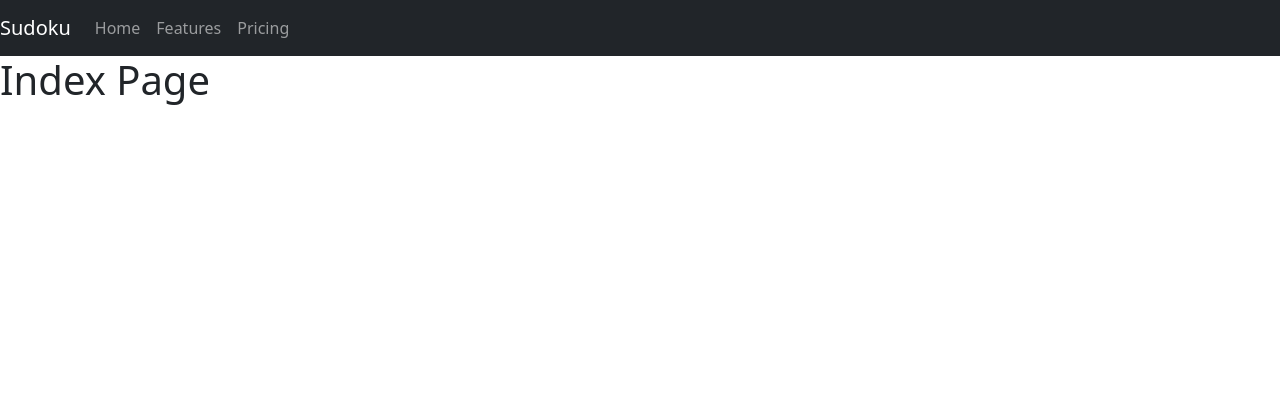
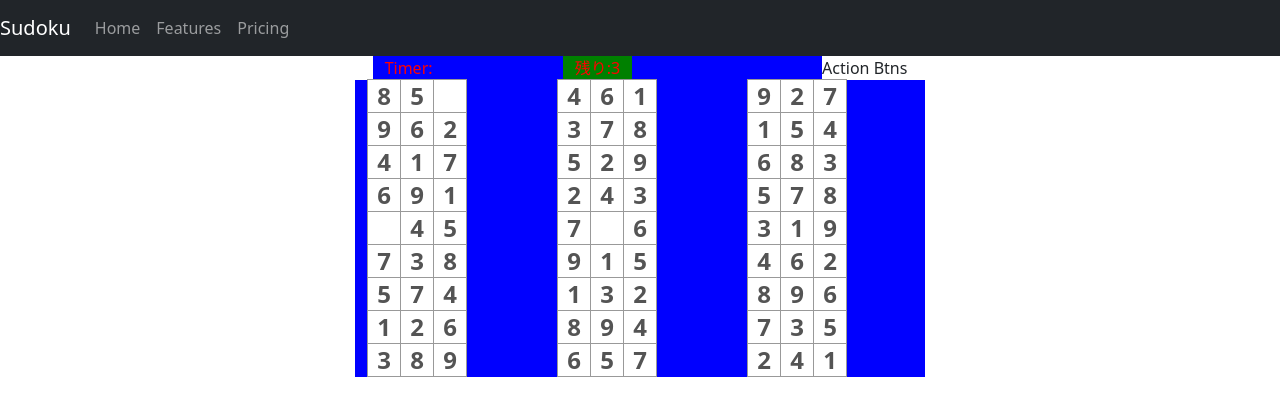
Before and after one commit to 8PCWM47BP34E4PBZ/sudoku, a Next.js app: page / in a window 1280 px wide. Shown: the top 416 px of the page. Built offline with nearby package versions, Linux system fonts and the light colour scheme.

Commit message:
implement hard code sudoku

```diff
--- /dev/null
+++ b/components/box.tsx
@@ -0,0 +1,57 @@
+import { Square } from "./square";
+
+type BoxProps = {
+  id: number;
+  numbers: [
+    number?,
+    number?,
+    number?,
+    number?,
+    number?,
+    number?,
+    number?,
+    number?,
+    number?
+  ];
+  answers: [
+    number,
+    number,
+    number,
+    number,
+    number,
+    number,
+    number,
+    number,
+    number
+  ];
+};
+
+export const Box = (props: BoxProps) => {
+  return (
+    <>
+      <div
+        className="col col-lg-2"
+        style={{
+          color: "red",
+          backgroundColor: "blue",
+        }}
+      >
+        <div className="board-row">
+          <Square number={props.numbers[0]} answer={props.answers[0]} />
+          <Square number={props.numbers[1]} answer={props.answers[1]} />
+          <Square number={props.numbers[2]} answer={props.answers[2]} />
+        </div>
+        <div className="board-row">
+          <Square number={props.numbers[3]} answer={props.answers[3]} />
+          <Square number={props.numbers[4]} answer={props.answers[4]} />
+          <Square number={props.numbers[5]} answer={props.answers[5]} />
+        </div>
+        <div className="board-row">
+          <Square number={props.numbers[6]} answer={props.answers[6]} />
+          <Square number={props.numbers[7]} answer={props.answers[7]} />
+          <Square number={props.numbers[8]} answer={props.answers[8]} />
+        </div>
+      </div>
+    </>
+  );
+};
--- /dev/null
+++ b/components/square.tsx
@@ -0,0 +1,52 @@
+import React, { useContext } from "react";
+import { themeContext } from "../contexts/theme";
+
+const validateInput = (val: string) => {
+  const validInput = ["1", "2", "3", "4", "5", "6", "7", "8", "9"];
+  return validInput.includes(val);
+};
+
+type SquareProps = {
+  number?: number;
+  answer: number;
+};
+
+export const Square = (props: SquareProps) => {
+  const ctx = useContext(themeContext);
+
+  return (
+    <input
+      type={"text"}
+      className="square"
+      maxLength={1}
+      onInput={(e) => {
+        const val = e.currentTarget.value;
+        if (val === "") {
+          console.log("BS?");
+        }
+        console.log("val", val);
+        if (validateInput(val)) {
+          // console.log("Valid");
+          console.log("answer");
+          console.log(props.answer);
+          if (val === props.answer?.toString()) {
+            const num = ctx.dark;
+            console.log(num);
+            ctx.setIsDark(num - 1);
+            console.log(`ctx.dark: ${ctx.dark}`);
+          } else {
+            console.log("incorrect");
+            e.currentTarget.value = "";
+            e.currentTarget.style;
+          }
+        } else {
+          //alert("Please input 1-9");
+          console.error("Invalid!!!");
+          e.currentTarget.value = "";
+        }
+      }}
+      defaultValue={props.number}
+      disabled={props.number !== undefined}
+    ></input>
+  );
+};
--- /dev/null
+++ b/contexts/theme.ts
@@ -0,0 +1,32 @@
+import { createContext, useCallback, useState } from 'react';
+
+// set context type
+type ThemeContext = {
+  dark: number;
+  setIsDark: (isDark: number) => void;
+};
+
+// context default value
+const defaultContext: ThemeContext = {
+  dark: 3,
+  // 初期値を作成するが、eslintに引っかかる
+  // eslint-disable-next-line @typescript-eslint/no-empty-function
+  setIsDark: () => { },
+};
+
+// context object
+export const themeContext = createContext<ThemeContext>(defaultContext);
+
+// custom Hook
+export const useDark = (): ThemeContext => {
+  // state名はThemeContext typeのプロパティに合わせる。
+  const [dark, setDark] = useState(defaultContext.dark);
+  // 関数名はThemeContext typeのプロパティに合わせる。
+  const setIsDark = useCallback((current: number): void => {
+    setDark(current);
+  }, []);
+  return {
+    dark,
+    setIsDark,
+  };
+};
--- a/pages/index.tsx
+++ b/pages/index.tsx
@@ -1,7 +1,187 @@
-const Index = () => (
-  <div>
-    <h1>Index Page</h1>
-  </div>
-);
+import { Box } from "../components/box";
+import { useState, createContext, useContext } from "react";
+import { themeContext, useDark } from "../contexts/theme";
+// export function createCtx<ContextType>() {
+//   const ctx = createContext<
+//     ContextType | undefined
+//   >(undefined);
+//   function useCtx() {
+//     const c = useContext(ctx);
+//     if (!c)
+//       throw new Error(
+//         "useCtx must be inside a Provider with a value"
+//       );
+//     return c;
+//   }
+//   return [useCtx, ctx.Provider] as const;
+// }
+
+const Index = () => {
+  const ctx = useDark();
+  if (ctx.dark === 0) {
+    return (
+      <themeContext.Provider value={ctx}>
+        <div className="container">
+          <div className="row justify-content-md-center">
+            <div
+              className="col col-lg-2"
+              style={{
+                color: "red",
+                backgroundColor: "blue",
+              }}
+              id="board-0"
+            >
+              Timer:
+            </div>
+            <div
+              className="col-md-auto"
+              style={{ color: "red", backgroundColor: "green" }}
+            >
+              終了！
+            </div>
+            <div
+              className="col col-lg-2"
+              style={{ color: "red", backgroundColor: "blue" }}
+            ></div>
+            Action Btn
+          </div>
+          <></>
+          <div className="row justify-content-md-center">
+            <Box
+              id={0}
+              numbers={[8, 5, 3, 9, 6, 2, 4, 1, 7]}
+              answers={[8, 5, 3, 9, 6, 2, 4, 1, 7]}
+            />
+            <Box
+              id={1}
+              numbers={[4, 6, 1, 3, 7, 8, 5, 2, 9]}
+              answers={[4, 6, 1, 3, 7, 8, 5, 2, 9]}
+            />
+            <Box
+              id={2}
+              numbers={[9, 2, 7, 1, 5, 4, 6, 8, 3]}
+              answers={[9, 2, 7, 1, 5, 4, 6, 8, 3]}
+            />
+          </div>
+          <div className="row justify-content-md-center">
+            <Box
+              id={3}
+              numbers={[6, 9, 1, 2, 4, 5, 7, 3, 8]}
+              answers={[6, 9, 1, 2, 4, 5, 7, 3, 8]}
+            />
+            <Box
+              id={4}
+              numbers={[2, 4, 3, 7, 8, 6, 9, 1, 5]}
+              answers={[2, 4, 3, 7, 8, 6, 9, 1, 5]}
+            />
+            <Box
+              id={5}
+              numbers={[5, 7, 8, 3, 1, 9, 4, 6, 2]}
+              answers={[5, 7, 8, 3, 1, 9, 4, 6, 2]}
+            />
+          </div>
+          <div className="row justify-content-md-center">
+            <Box
+              id={6}
+              numbers={[5, 7, 4, 1, 2, 6, 3, 8, 9]}
+              answers={[5, 7, 4, 1, 2, 6, 3, 8, 9]}
+            />
+            <Box
+              id={7}
+              numbers={[1, 3, 2, 8, 9, 4, 6, 5, 7]}
+              answers={[1, 3, 2, 8, 9, 4, 6, 5, 7]}
+            />
+            <Box
+              id={8}
+              numbers={[8, 9, 6, 7, 3, 5, 2, 4, 1]}
+              answers={[8, 9, 6, 7, 3, 5, 2, 4, 1]}
+            />
+          </div>
+        </div>
+      </themeContext.Provider>
+    );
+  }
+  return (
+    <themeContext.Provider value={ctx}>
+      <div className="container">
+        <div className="row justify-content-md-center">
+          <div
+            className="col col-lg-2"
+            style={{
+              color: "red",
+              backgroundColor: "blue",
+            }}
+            id="board-0"
+          >
+            Timer:
+          </div>
+          <div
+            className="col-md-auto"
+            style={{ color: "red", backgroundColor: "green" }}
+          >
+            残り:{ctx.dark}
+          </div>
+          <div
+            className="col col-lg-2"
+            style={{ color: "red", backgroundColor: "blue" }}
+          ></div>
+          Action Btns
+        </div>
+        <></>
+        <div className="row justify-content-md-center">
+          <Box
+            id={0}
+            numbers={[8, 5, undefined, 9, 6, 2, 4, 1, 7]}
+            answers={[8, 5, 3, 9, 6, 2, 4, 1, 7]}
+          />
+          <Box
+            id={1}
+            numbers={[4, 6, 1, 3, 7, 8, 5, 2, 9]}
+            answers={[4, 6, 1, 3, 7, 8, 5, 2, 9]}
+          />
+          <Box
+            id={2}
+            numbers={[9, 2, 7, 1, 5, 4, 6, 8, 3]}
+            answers={[9, 2, 7, 1, 5, 4, 6, 8, 3]}
+          />
+        </div>
+        <div className="row justify-content-md-center">
+          <Box
+            id={3}
+            numbers={[6, 9, 1, undefined, 4, 5, 7, 3, 8]}
+            answers={[6, 9, 1, 2, 4, 5, 7, 3, 8]}
+          />
+          <Box
+            id={4}
+            numbers={[2, 4, 3, 7, undefined, 6, 9, 1, 5]}
+            answers={[2, 4, 3, 7, 8, 6, 9, 1, 5]}
+          />
+          <Box
+            id={5}
+            numbers={[5, 7, 8, 3, 1, 9, 4, 6, 2]}
+            answers={[5, 7, 8, 3, 1, 9, 4, 6, 2]}
+          />
+        </div>
+        <div className="row justify-content-md-center">
+          <Box
+            id={6}
+            numbers={[5, 7, 4, 1, 2, 6, 3, 8, 9]}
+            answers={[5, 7, 4, 1, 2, 6, 3, 8, 9]}
+          />
+          <Box
+            id={7}
+            numbers={[1, 3, 2, 8, 9, 4, 6, 5, 7]}
+            answers={[1, 3, 2, 8, 9, 4, 6, 5, 7]}
+          />
+          <Box
+            id={8}
+            numbers={[8, 9, 6, 7, 3, 5, 2, 4, 1]}
+            answers={[8, 9, 6, 7, 3, 5, 2, 4, 1]}
+          />
+        </div>
+      </div>
+    </themeContext.Provider>
+  );
+};
 
 export default Index;
```
